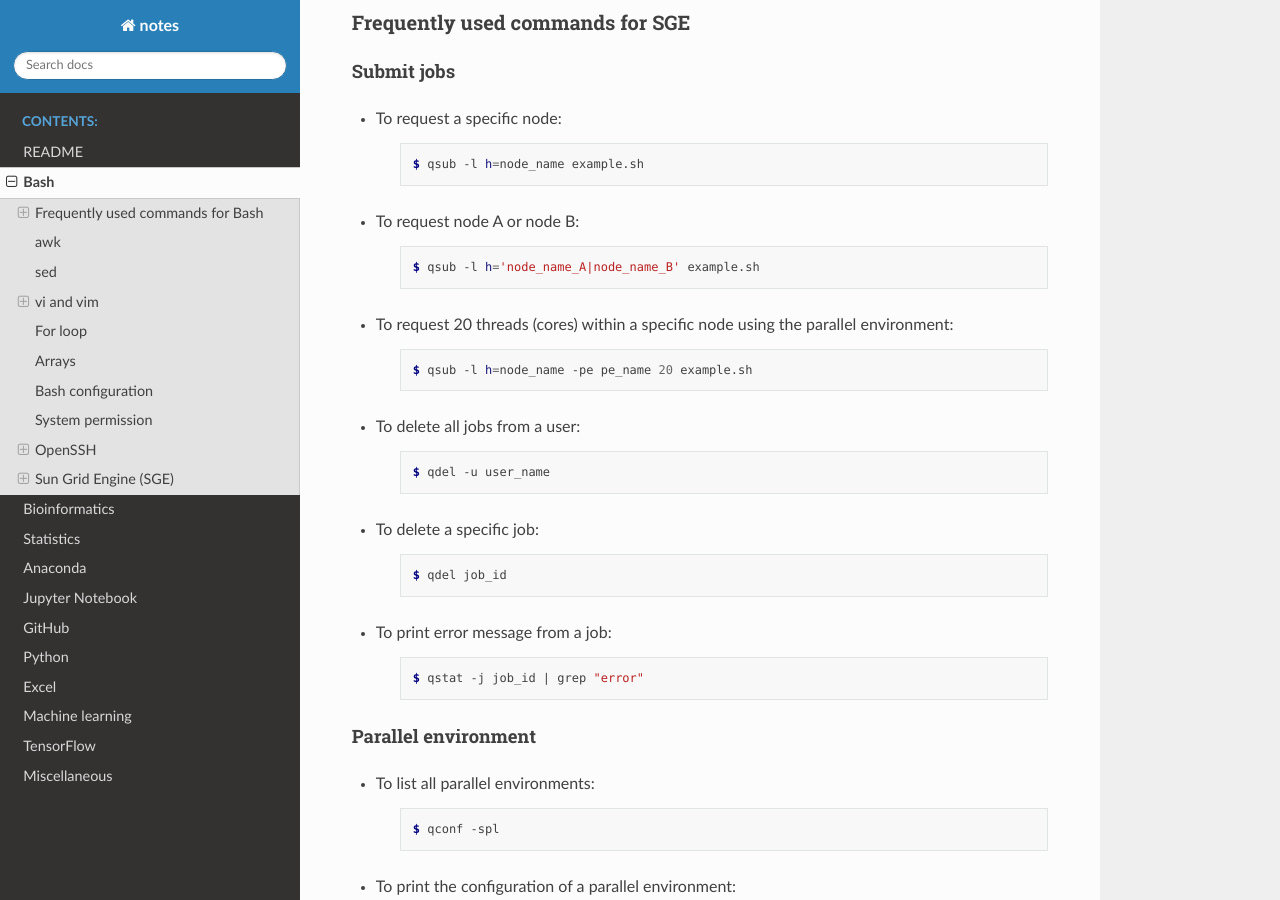
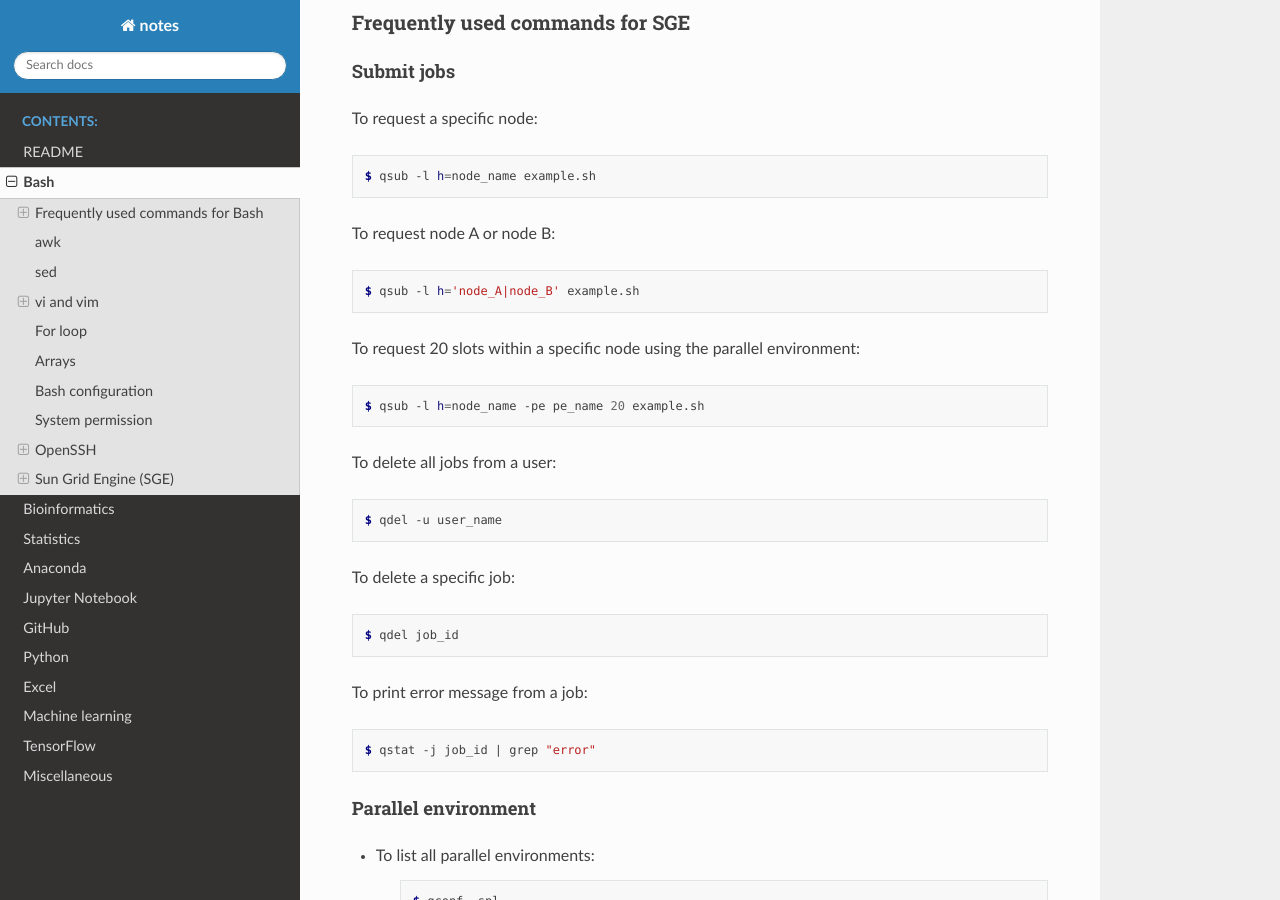
Before and after one commit to sbslee/notes, a Sphinx documentation site: the page built from docs/bash.rst, in a window 1280 px wide and 900 px high, scrolled down 11175 px. Built offline with Sphinx 7.4.7 and the Read the Docs theme 2.0.0, drawn with Linux system fonts in a browser that asks for light colours.

Commit message:
Update notes

```diff
--- a/docs/bash.rst
+++ b/docs/bash.rst
@@ -613,41 +613,41 @@ Frequently used commands for SGE
 Submit jobs
 ^^^^^^^^^^^
 
-* To request a specific node:
+To request a specific node:
 
-    .. code-block:: console
+.. code-block:: console
 
-        $ qsub -l h=node_name example.sh
+    $ qsub -l h=node_name example.sh
 
-* To request node A or node B:
+To request node A or node B:
 
-    .. code-block:: console
+.. code-block:: console
 
-        $ qsub -l h='node_name_A|node_name_B' example.sh
+    $ qsub -l h='node_A|node_B' example.sh
 
-* To request 20 threads (cores) within a specific node using the parallel environment:
+To request 20 slots within a specific node using the parallel environment:
 
-    .. code-block:: console
+.. code-block:: console
 
-        $ qsub -l h=node_name -pe pe_name 20 example.sh
+    $ qsub -l h=node_name -pe pe_name 20 example.sh
 
-* To delete all jobs from a user:
+To delete all jobs from a user:
 
-    .. code-block:: console
+.. code-block:: console
 
-        $ qdel -u user_name
+    $ qdel -u user_name
 
-* To delete a specific job:
+To delete a specific job:
 
-    .. code-block:: console
+.. code-block:: console
 
-        $ qdel job_id
+    $ qdel job_id
 
-* To print error message from a job:
+To print error message from a job:
 
-    .. code-block:: console
+.. code-block:: console
 
-        $ qstat -j job_id | grep "error"
+    $ qstat -j job_id | grep "error"
 
 Parallel environment
 ^^^^^^^^^^^^^^^^^^^^
```
